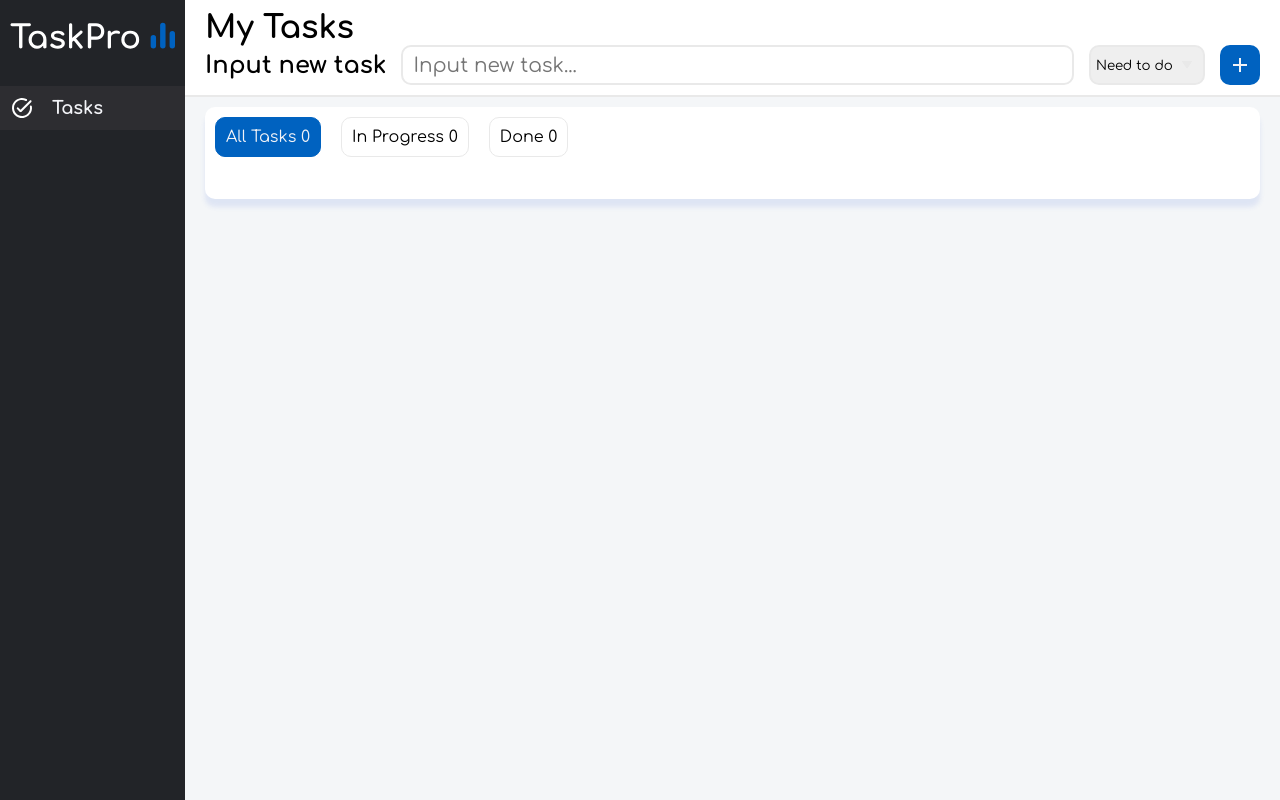
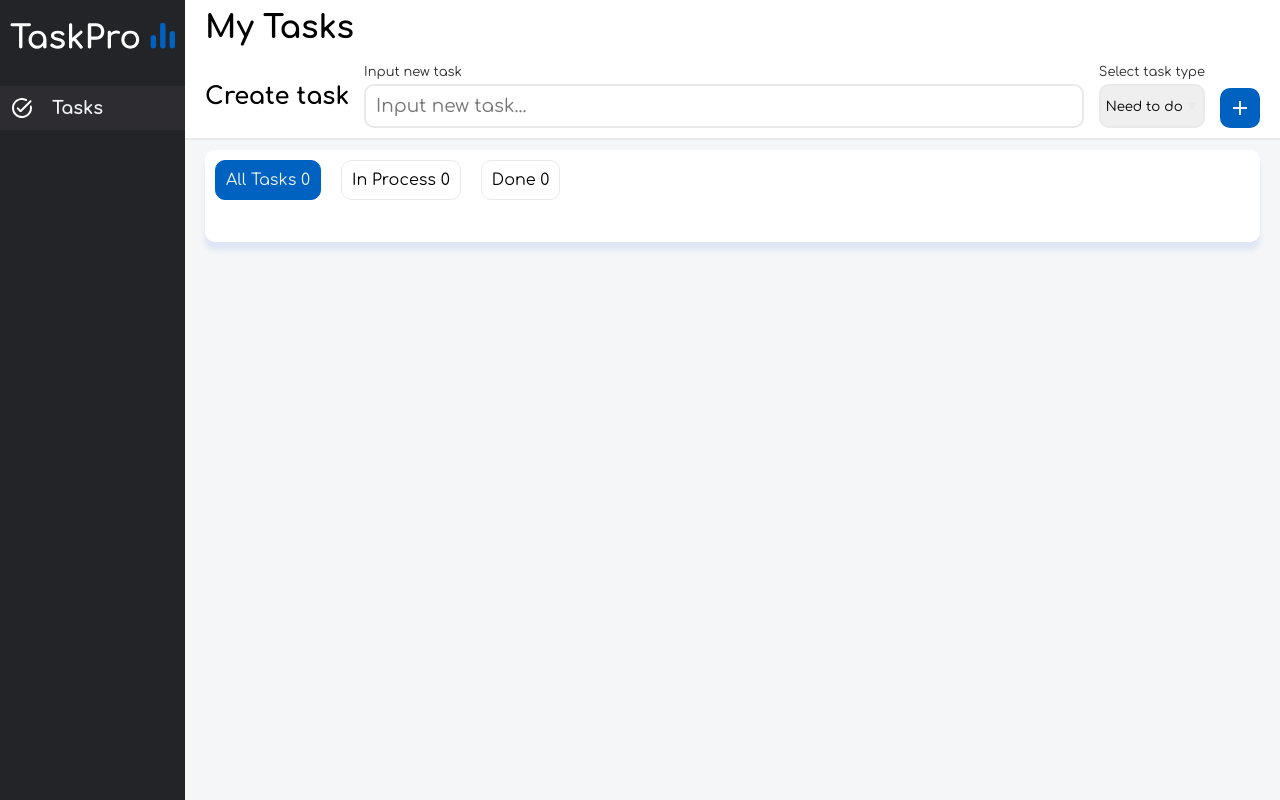
Before and after one commit to DiPirs/ToDo-App, a React (Vite) app: page / in a window 1280 px wide. Built offline with nearby package versions, Linux system fonts and the light colour scheme.

Commit message:
add label to form

```diff
--- a/src/components/Header/Header.scss
+++ b/src/components/Header/Header.scss
@@ -4,6 +4,9 @@
 	background-color: $color-white;
 
 	&__wrapper {
+		display: flex;
+		flex-direction: column;
+		gap: 1.25rem;
 		padding: 0.625rem 1.25rem;
 		& > h1 {
 			margin: 0;
--- a/src/components/TodoForm/TodoForm.scss
+++ b/src/components/TodoForm/TodoForm.scss
@@ -2,49 +2,12 @@
 
 .formNewTask {
 	display: flex;
-	justify-content: center;
-	align-items: center;
+	align-items: end;
 	gap: 0.938em;
-	height: 40px;
 
 	&__title {
+		align-self: center;
 		margin: 0;
-	}
-
-	&__input {
-		flex-grow: 1;
-		height: 100%;
-		padding: 0.625rem;
-		font-size: 1.25rem;
-		border: 2px solid $color-border-light;
-		border-radius: 10px;
-		transition: 0.2s ease-in-out;
-
-		&:focus {
-			border-color: $color-accent;
-			outline: 1px solid $color-accent;
-			outline-offset: 0px;
-		}
-	}
-
-	&__selectType {
-		height: 100%;
-		border: 2px solid $color-border-light;
-		border-radius: 10px;
-		appearance: none;
-		padding: 5px;
-		padding-right: 30px;
-		background-image: url('/arrow.svg');
-		background-size: 12px;
-		background-repeat: no-repeat;
-		background-position: right 10px center;
-		transition: 0.2s ease-in-out;
-
-		&:focus {
-			border-color: $color-accent;
-			outline: 1px solid $color-accent;
-			outline-offset: 0px;
-		}
 	}
 
 	&__button {
@@ -64,3 +27,61 @@
 		}
 	}
 }
+
+.formNewTask__inputWrapper {
+	display: flex;
+	gap: 5px;
+	flex-direction: column;
+	flex-grow: 1;
+	height: 100%;
+
+	.inputWrapper__input {
+		padding: 0.625rem;
+		font-size: 1.15rem;
+		border: 2px solid $color-border-light;
+		border-radius: 10px;
+		transition: 0.2s ease-in-out;
+
+		&:focus {
+			border-color: $color-accent;
+			outline: 1px solid $color-accent;
+			outline-offset: 0px;
+		}
+	}
+}
+
+.formNewTask__selectWrapper {
+	display: flex;
+	gap: 5px;
+	flex-direction: column;
+	height: 3.938em;
+
+	.selectWrapper__selectType {
+		height: 100%;
+		border: 2px solid $color-border-light;
+		border-radius: 10px;
+		appearance: none;
+		padding: 5px;
+		padding-right: 15px;
+		background-image: url('/arrow.svg');
+		background-size: 12px;
+		background-repeat: no-repeat;
+		background-position: right 5px center;
+		transition: 0.2s ease-in-out;
+
+		white-space: nowrap;
+		text-overflow: ellipsis;
+
+		&:focus {
+			border-color: $color-accent;
+			outline: 1px solid $color-accent;
+			outline-offset: 0px;
+		}
+	}
+}
+
+.inputWrapper__label,
+.selectWrapper__label {
+	color: $color-grey-light;
+	font-size: 0.813em;
+}
--- a/src/components/TodoForm/TodoForm.tsx
+++ b/src/components/TodoForm/TodoForm.tsx
@@ -19,24 +19,36 @@ export default function TodoForm({ onAddTask }: ITodoFormProps) {
 
 	return (
 		<form className='formNewTask' onSubmit={handleSubmit}>
-			<h2 className='formNewTask__title'>Input new task</h2>
+			<h2 className='formNewTask__title'>Create task</h2>
+			<div className='formNewTask__inputWrapper'>
+				<label htmlFor='textNewTask' className='inputWrapper__label'>
+					Input new task
+				</label>
 				<input
+					id='textNewTask'
+					name='textNewTask'
 					type='text'
-				name='textNewTask'
-				className='formNewTask__input'
+					className='inputWrapper__input'
 					placeholder='Input new task...'
 					value={text}
 					onChange={e => setText(e.target.value)}
 				/>
+			</div>
+			<div className='formNewTask__selectWrapper'>
+				<label htmlFor='selectTaskType' className='selectWrapper__label'>
+					Select task type
+				</label>
 				<select
+					id='selectTaskType'
 					name='selectTaskType'
-				className='formNewTask__selectType'
+					className='selectWrapper__selectType'
 					value={type}
 					onChange={e => setType(e.target.value as ITask['type'])}
 				>
 					<option value='toDo'>Need to do</option>
 					<option value='inProcess'>In process</option>
 				</select>
+			</div>
 			<button className='formNewTask__button'>
 				<img src={addIconUrl} alt='Добавить задачу' />
 			</button>
--- a/src/components/TodoList/TodoList.tsx
+++ b/src/components/TodoList/TodoList.tsx
@@ -35,7 +35,7 @@ export default function TodoList({
 					}`}
 					onClick={() => setFilter('inProcess')}
 				>
-					In Progress {tasks.filter(task => task.type === 'inProcess').length}
+					In Process {tasks.filter(task => task.type === 'inProcess').length}
 				</button>
 				<button
 					className={`toDoList_title ${
```
Lines whose indentation alone changed are shown as unchanged.
